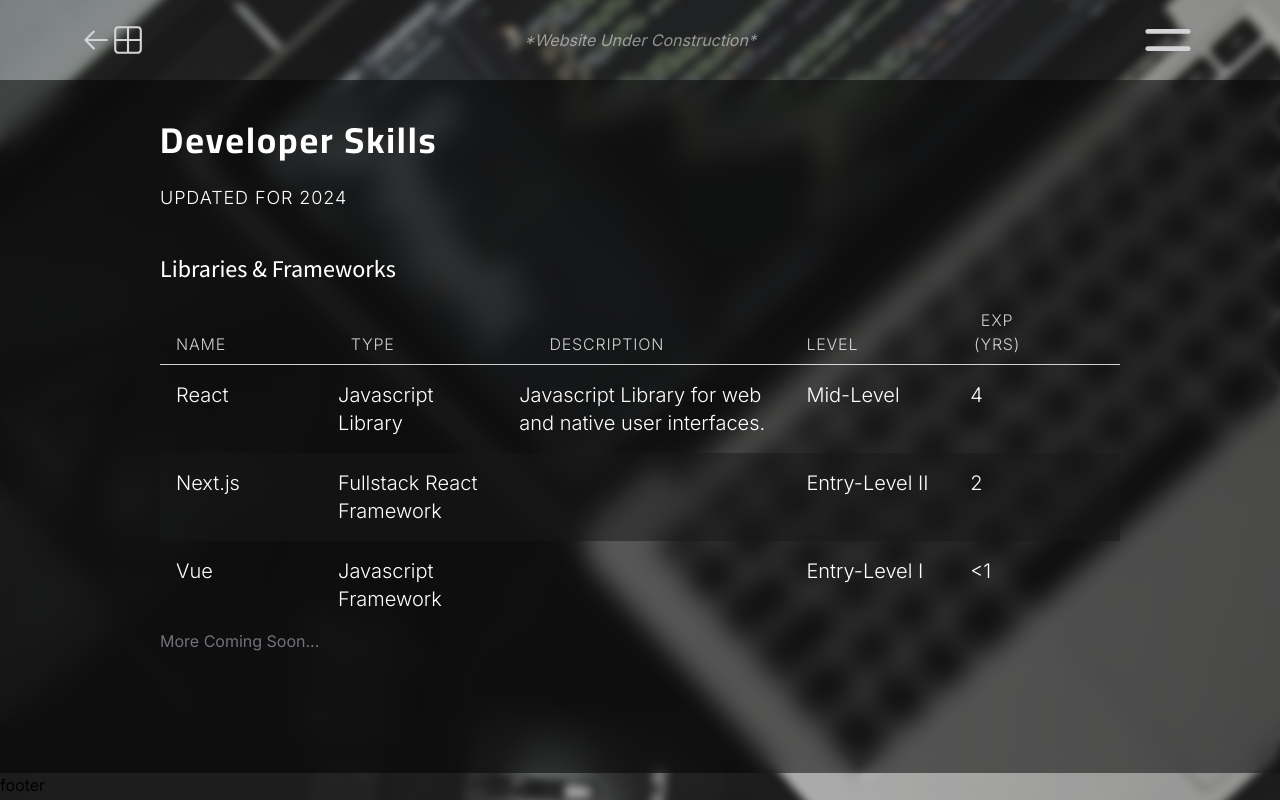
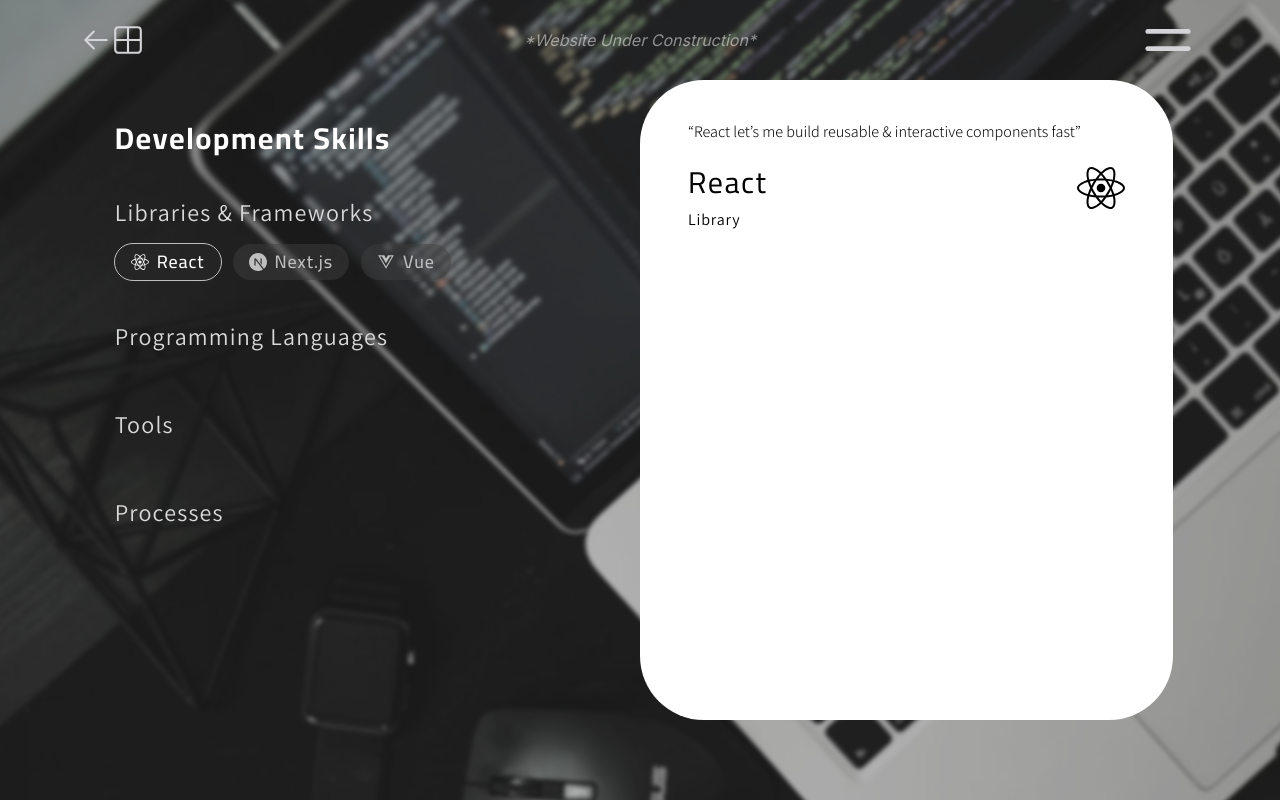
Before and after one commit to OKilberg/okilberg-frontend, a Next.js app: page /developer in a window 1280 px wide. Built offline with nearby package versions, Linux system fonts and the light colour scheme.

Commit message:
started developmenmt page redesign

```diff
--- a/app/developer/page.tsx
+++ b/app/developer/page.tsx
@@ -1,58 +1,98 @@
-import { TextHeading, TextSmall, TextSubheading } from '@/components/Text'
+import BentoGrid, { BentoItem } from '@/components/BentoGrid'
+import { TextBody, TextHeading, TextSmall, TextSubheading, TextSubsubheading, TextTitle } from '@/components/Text'
 import { Table, TableHead, TableRow, TableHeaderItem, TableBody, TableItem } from '@/components/table/Table'
 import React, { ReactNode } from 'react'
+import { FaReact } from "react-icons/fa";
+import { SiNextdotjs } from "react-icons/si";
+import { FaVuejs } from "react-icons/fa";
+
 
 type Props = {}
 
 export default function DeveloperPage({ }: Props) {
   return (
-    <main className='bg-black flex flex-col backdrop-blur-md bg-opacity-50 text-white overflow-auto'>
-      <section className='w-full pl-8 md:px-40 py-10 mb-20 gap-8 md:gap-12'>
-        <header>
-          <TextHeading text='Developer Skills' textStyle='font-bold text-white tracking-wider' />
-          <TextSmall text='UPDATED FOR 2024' fontSize={18} textStyle='text-white font-light tracking-wider' />
-        </header>
-        <article className='mt-10'>
-          <TextSubheading text='Libraries & Frameworks' textStyle='text-white font-medium' />
-          <div className='overflow-x-auto'>
-            <Table>
-              <TableHead>
-                <TableRow>
-                  <TableHeaderItem content='Name' />
-                  <TableHeaderItem content='Type' />
-                  <TableHeaderItem content='Description' />
-                  <TableHeaderItem content='Level' />
-                  <TableHeaderItem content='Exp (yrs)' />
-                </TableRow>
-              </TableHead>
-              <TableBody>
-                <TableRow>
-                  <TableItem content='React' dataLabel='Name' />
-                  <TableItem content='Javascript Library' dataLabel='Type' />
-                  <TableItem content='Javascript Library for web and native user interfaces.' dataLabel='Description' />
-                  <TableItem content='Mid-Level' dataLabel='Level' />
-                  <TableItem content='4' dataLabel='Experience' />
-                </TableRow>
-                <TableRow className='bg-zinc-900 bg-opacity-50'>
-                  <TableItem content='Next.js' />
-                  <TableItem content='Fullstack React Framework' />
-                  <TableItem content='' />
-                  <TableItem content='Entry-Level II' />
-                  <TableItem content='2' />
-                </TableRow>
-                <TableRow>
-                  <TableItem content='Vue' />
-                  <TableItem content='Javascript Framework' />
-                  <TableItem content='' />
-                  <TableItem content='Entry-Level I' />
-                  <TableItem content='<1' />
-                </TableRow>
-              </TableBody>
-            </Table>
-          </div>
-        </article>
-        <div className='text-zinc-500'>More Coming Soon...</div>
-      </section>
+    <main className='flex flex-col text-white h-screen'>
+      <BentoGrid cols={5} mdCols={12} lgCols={12} className='w-full min-h-fit h-screen overflow-y-auto' gap='gap-0'>
+        <BentoItem colSpan={1} className='hidden md:block'/>
+        <BentoItem colSpan={5} className='h-fit md:h-4/5 p-2 py-10 min-h-[500px]' rounding='rounded-0' overflow>
+          <header className='flex flex-col gap-10'>
+            <TextTitle text='Development Skills' textStyle='font-bold text-white tracking-wider' noMargin />
+            <div>
+              <TextSubheading text='Libraries & Frameworks' textStyle='tracking-wider text-gray-title' />
+              <ul className='flex gap-3'>
+                <SkillButton active>
+                  <FaReact />
+                  React
+                </SkillButton>
+                <SkillButton>
+                  <SiNextdotjs />
+                  Next.js
+                </SkillButton>
+                <SkillButton>
+                  <FaVuejs />
+                  Vue
+                </SkillButton>
+              </ul>
+
+            </div>
+            <div>
+              <TextSubheading text='Programming Languages' textStyle='tracking-wider text-gray-title' />
+              <ul>
+              </ul>
+            </div>
+
+            <div>
+              <TextSubheading text='Tools' textStyle='tracking-wider text-gray-title' />
+              <ul>
+              </ul>
+            </div>
+
+            <div>
+              <TextSubheading text='Processes' textStyle='tracking-wider text-gray-title' />
+              <ul></ul>
+            </div>
+
+          </header>
+        </BentoItem>
+        <BentoItem colSpan={5} className='bg-white min-h-[500px] md:h-4/5' rounding='rounded-4xl md:rounded-8xl' overflow>
+          <article className='min-h-fit flex flex-col text-black py-10 px-12'>
+            <div className='flex flex-col gap-3 h-fit'>
+            <TextBody text={`“React let’s me build reusable & interactive components fast”`} textStyle='font-light' />
+            <div className='flex justify-between'>
+              <div className='flex flex-col gap-2'>
+                <TextTitle text='React' noMargin textStyle='tracking-wider' />
+                <TextBody text='Library' textStyle='tracking-wider' fontSize={16} />
+              </div>
+              <FaReact className='text-5xl' />
+            </div>
+
+            </div>
+
+
+          </article>
+        </BentoItem>
+
+      </BentoGrid>
     </main>
   )
 }
+
+
+type SkillButtonProps = {
+  active?: boolean,
+  children: ReactNode | ReactNode[]
+}
+
+function SkillButton({ active = false, children }: SkillButtonProps) {
+
+  if (active) return (
+    <button className='flex items-center gap-2 bg-dark-button bg-opacity-75 rounded-full py-1 px-4 text-white font-cairo font-medium outline outline-1 outline-gray-stroke tracking-wider text-lg'>
+      {children}
+    </button>
+  )
+  else return (
+    <button className='flex items-center gap-2 bg-dark-button-2 bg-opacity-50 rounded-full py-1 px-4 text-gray-stroke font-cairo font-medium tracking-wider text-lg'>
+      {children}
+    </button>
+  )
+}
--- /dev/null
+++ b/app/developer/page1.tsx
@@ -0,0 +1,58 @@
+import { TextHeading, TextSmall, TextSubheading } from '@/components/Text'
+import { Table, TableHead, TableRow, TableHeaderItem, TableBody, TableItem } from '@/components/table/Table'
+import React, { ReactNode } from 'react'
+
+type Props = {}
+
+export default function DeveloperPage({ }: Props) {
+  return (
+    <main className='bg-black flex flex-col backdrop-blur-md bg-opacity-50 text-white overflow-auto'>
+      <section className='w-full pl-8 md:px-40 py-10 mb-20 gap-8 md:gap-12'>
+        <header>
+          <TextHeading text='Developer Skills' textStyle='font-bold text-white tracking-wider' />
+          <TextSmall text='UPDATED FOR 2024' fontSize={18} textStyle='text-white font-light tracking-wider' />
+        </header>
+        <article className='mt-10'>
+          <TextSubheading text='Libraries & Frameworks' textStyle='text-white font-medium' />
+          <div className='overflow-x-auto'>
+            <Table>
+              <TableHead>
+                <TableRow>
+                  <TableHeaderItem content='Name' />
+                  <TableHeaderItem content='Type' />
+                  <TableHeaderItem content='Description' />
+                  <TableHeaderItem content='Level' />
+                  <TableHeaderItem content='Exp (yrs)' />
+                </TableRow>
+              </TableHead>
+              <TableBody>
+                <TableRow>
+                  <TableItem content='React' dataLabel='Name' />
+                  <TableItem content='Javascript Library' dataLabel='Type' />
+                  <TableItem content='Javascript Library for web and native user interfaces.' dataLabel='Description' />
+                  <TableItem content='Mid-Level' dataLabel='Level' />
+                  <TableItem content='4' dataLabel='Experience' />
+                </TableRow>
+                <TableRow className='bg-zinc-900 bg-opacity-50'>
+                  <TableItem content='Next.js' />
+                  <TableItem content='Fullstack React Framework' />
+                  <TableItem content='' />
+                  <TableItem content='Entry-Level II' />
+                  <TableItem content='2' />
+                </TableRow>
+                <TableRow>
+                  <TableItem content='Vue' />
+                  <TableItem content='Javascript Framework' />
+                  <TableItem content='' />
+                  <TableItem content='Entry-Level I' />
+                  <TableItem content='<1' />
+                </TableRow>
+              </TableBody>
+            </Table>
+          </div>
+        </article>
+        <div className='text-zinc-500'>More Coming Soon...</div>
+      </section>
+    </main>
+  )
+}
--- a/app/layout.tsx
+++ b/app/layout.tsx
@@ -21,7 +21,7 @@
   return (
     <html lang="en">
       <body className={inter.className + ' overflow-hidden'}>
-        <ImageBackground priority imageUrl='/mainbg.png' className='h-screen bg-fixed w-screen overflow-hidden' imageClassName='bg-fixed blur-sm scale-110 brightness-75' containerClassName='overflow-hidden'>
+        <ImageBackground priority imageUrl='/mainbg.png' className='h-screen bg-fixed w-screen overflow-hidden' imageClassName='bg-fixed blur-xs scale-110 brightness-75' containerClassName='overflow-hidden'>
           <Header navPage={<NavPage />} />
           {children}
           <Footer />
--- a/components/BentoGrid.tsx
+++ b/components/BentoGrid.tsx
@@ -9,15 +9,17 @@
   mdCols?: number,
   lgCols?: number,
   className?: string,
+  gap?: string
 }
 
-export default function BentoGrid({ children, cols, mdCols, lgCols, rows, className }: Props) {
+export default function BentoGrid({ children, cols, mdCols, lgCols, rows, className, gap }: Props) {
 
-  const baseGridStyle = 'grid gap-6'
+  const gapstyle = gap ? gap : 'gap-6'
+
   return (
-    <div className={`${baseGridStyle} ${useCols(cols, mdCols, lgCols)} ${useRows(rows)} ${className} `}>
+    <section className={`grid ${gapstyle} ${useCols(cols, mdCols, lgCols)} ${useRows(rows)} ${className} `}>
       {children}
-    </div>
+    </section>
   )
 }
 
@@ -35,12 +37,16 @@
   colStart?: number,
   rowStart?: number,
   children?: ReactNode | ReactNode[],
-  className?: string
+  className?: string,
+  overflow?: boolean,
+  rounding?: string
 }
 
-export function BentoItem({ colSpan, mdColSpan, lgColSpan, rowSpan, colStart, rowStart, children, className }: ItemProps) {
+export function BentoItem({ colSpan, mdColSpan, lgColSpan, rowSpan, colStart, rowStart, children, className, overflow = false, rounding }: ItemProps) {
+  const overflowStyle = !overflow ? 'overflow-hidden':'overflow-auto';
+  const roundingStyle = rounding ? rounding : 'rounded-5xl';
   return (
-    <div className={`${useColSpan(colSpan, mdColSpan, lgColSpan)} ${useRowSpan(rowSpan)} ${useColStart(colStart)} ${useRowStart(rowStart)} ${className} rounded-5xl overflow-hidden`}>
+    <div className={`${useColSpan(colSpan, mdColSpan, lgColSpan)} ${useRowSpan(rowSpan)} ${useColStart(colStart)} ${useRowStart(rowStart)} ${className} ${overflowStyle} ${roundingStyle} `}>
       {children}
     </div>
   )
--- a/components/Text.tsx
+++ b/components/Text.tsx
@@ -35,8 +35,27 @@
     )
 }
 
+export function TextTitle({ text, fontSize, noMargin, textStyle }: TextProps) {
+    const defaultFontSize = 30;
+    return (
+        <h2 className={`${useFontSize(fontSize, defaultFontSize)} ${useMarginBottom(fontSize, defaultFontSize, noMargin)} ${textStyle} font-cairo`}>
+            {text}
+        </h2>
+    )
+}
+
+
 export function TextSubheading({ text, fontSize, noMargin, textStyle }: TextProps) {
     const defaultFontSize = 24;
+    return (
+        <h3 className={`${useFontSize(fontSize, defaultFontSize)} ${useMarginBottom(fontSize, defaultFontSize, noMargin)} ${textStyle} font-assistant`}>
+            {text}
+        </h3>
+    )
+}
+
+export function TextSubsubheading({ text, fontSize, noMargin, textStyle }: TextProps) {
+    const defaultFontSize = 20;
     return (
         <h3 className={`${useFontSize(fontSize, defaultFontSize)} ${useMarginBottom(fontSize, defaultFontSize, noMargin)} ${textStyle} font-assistant`}>
             {text}
--- a/package.json
+++ b/package.json
@@ -12,7 +12,8 @@
     "@radix-ui/react-icons": "^1.3.0",
     "next": "14.1",
     "react": "^18",
-    "react-dom": "^18"
+    "react-dom": "^18",
+    "react-icons": "^5.0.1"
   },
   "devDependencies": {
     "@types/node": "^20",
--- a/tailwind.config.ts
+++ b/tailwind.config.ts
@@ -33,17 +33,27 @@
         'navy-blue':'#242938',
         'navy-blue-lighter':'#2C3244',
         'gray-button1':'#808080',
-        'black-gradient':'rgba(0, 0, 0, 0.50)'
+        'black-gradient':'rgba(0, 0, 0, 0.50)',
+        'gray-title':'#D9D9D9',
+        'dark-button':'#262626',
+        'dark-button-2':'#3F3F3F',
+        'gray-stroke':'#BFBFBF',
       },
       borderRadius: {
         '4xl': '2rem',
         '5xl': '2.5rem',
+        '6xl': '3rem',
+        '7xl': '3.5rem',
+        '8xl': '4rem',
       },
       saturate: {
         '80':'.80'
       },
       borderWidth: {
         '1':'1px'
+      },
+      blur: {
+        'xs':'2px'
       }
     },
   },
```
Also changed, not shown: 1 other file (tests, documents, lock files or other folders).
